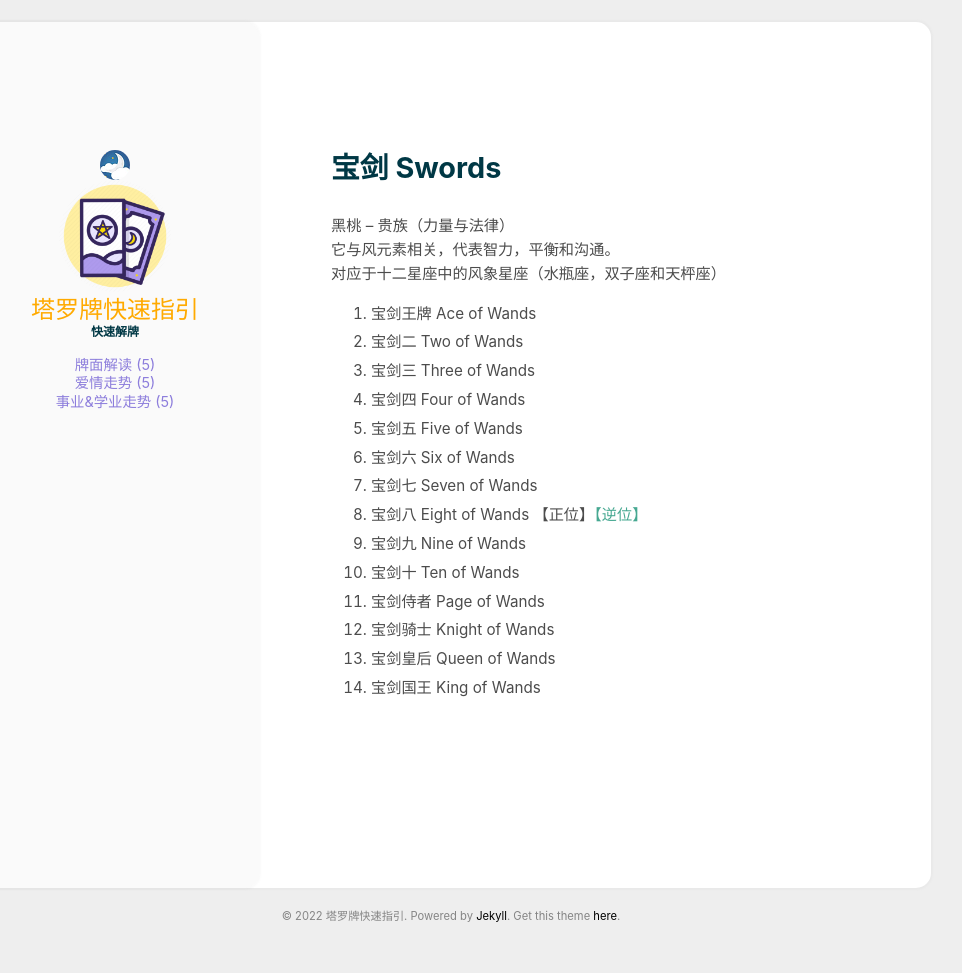
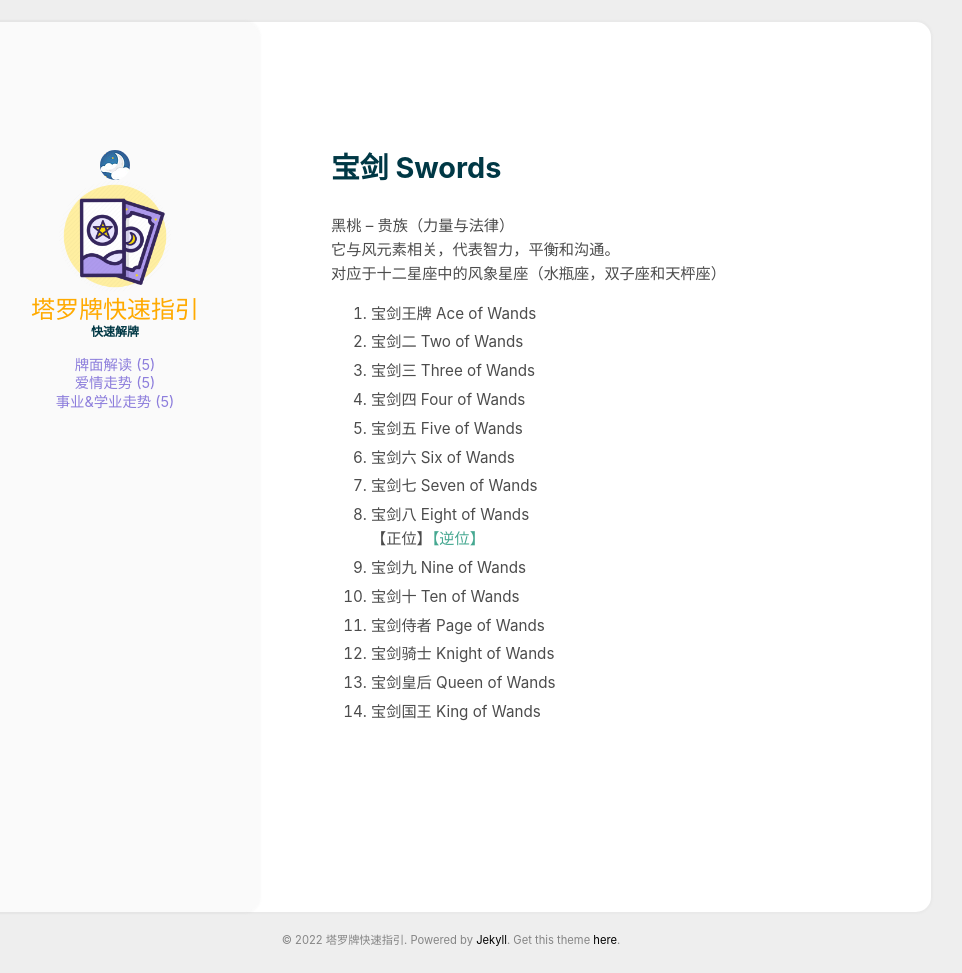
Before and after one commit to EDGAhab/Tarot, a Jekyll site: the page built from _posts/2002-01-03-swords.md, in a window 1280 px wide. Shown: the whole page, without its empty margins (189-1151 px from the left). Built offline with Jekyll 4.4.1, drawn with Linux system fonts in a browser that asks for light colours; before the commit the page ends 949 px from its top, so only the background shows below that.

Commit message:
minor changes

```diff
--- a/_posts/2002-01-03-swords.md
+++ b/_posts/2002-01-03-swords.md
@@ -14,7 +14,8 @@ comments: false
 5. 宝剑五 Five of Wands
 6. 宝剑六 Six of Wands
 7. 宝剑七 Seven of Wands
-8. 宝剑八 Eight of Wands 【正位】[【逆位】](/Tarot/2012-02/宝剑八-爱情走势-逆位.html)
+8. 宝剑八 Eight of Wands \
+【正位】[【逆位】](/Tarot/2012-02/宝剑八-爱情走势-逆位.html)
 9. 宝剑九 Nine of Wands
 10. 宝剑十 Ten of Wands
 11. 宝剑侍者 Page of Wands
```
Also changed, not shown: _posts/2002-01-01-pentacles.md (+2 -1 lines).
